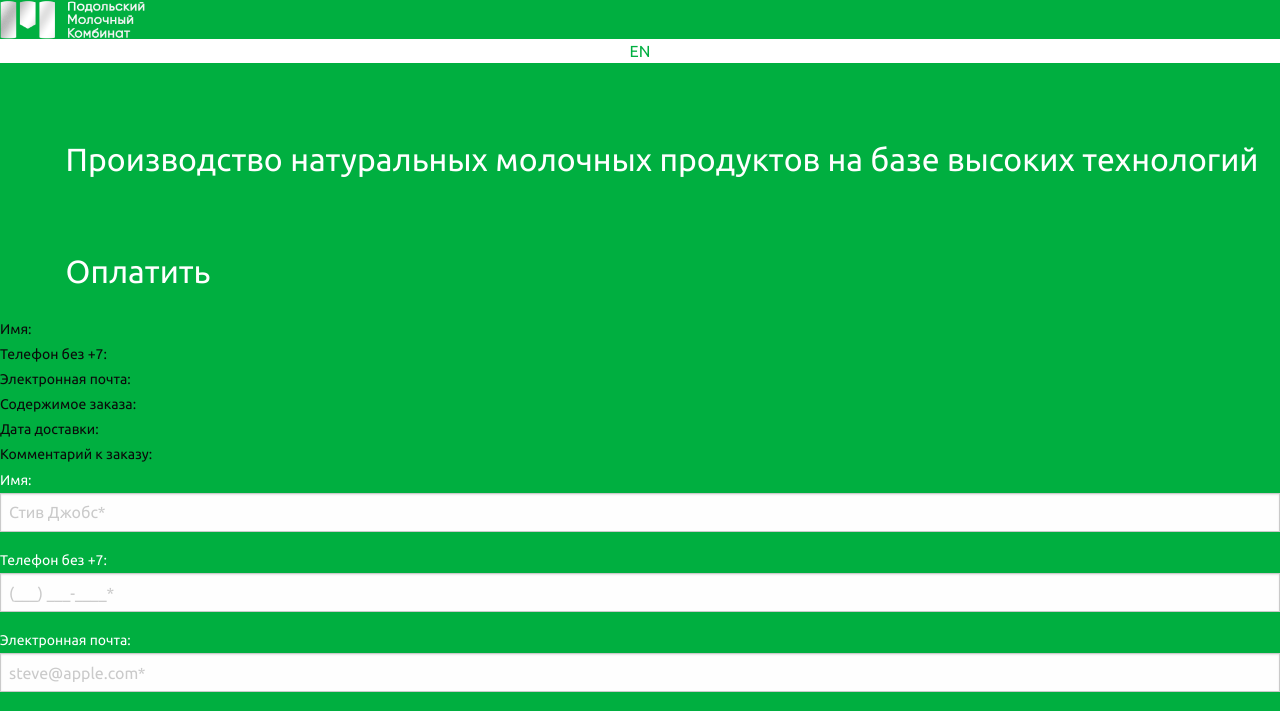
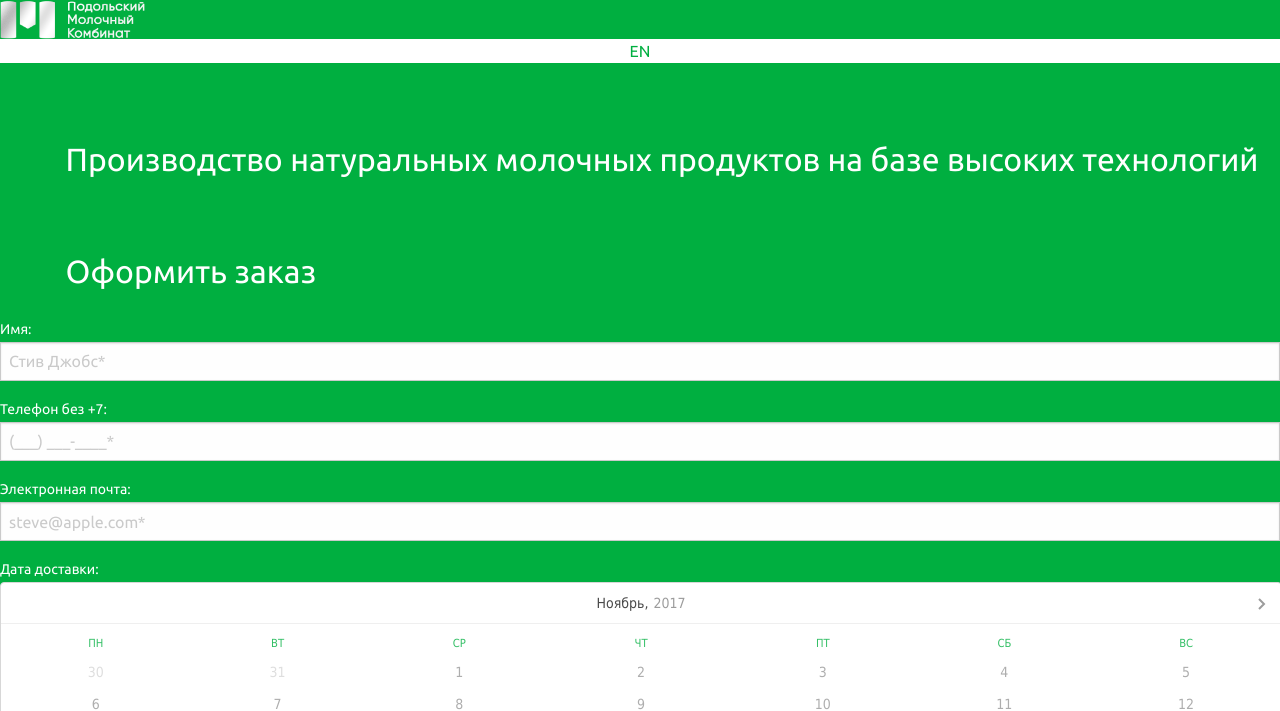
Before and after one commit to s-mayorov/pmk, a Django app: page /order/38/ in a window 1280 px wide. Shown: the top 711 px of the page. Run offline with Django 3.2, Linux system fonts and the light colour scheme; data comes from the database, SQL or seed files in the repository; both versions use the stored data as it was after the commit; parts of the project's set-up code (start-up, migrations or seed data) failed here and were passed over; some libraries are stand-ins or nearby versions.

Commit message:
order total and current date

```diff
--- a/main/forms.py
+++ b/main/forms.py
@@ -20,4 +20,4 @@ class OrderForm(forms.ModelForm):
 		labels = {
             'tel':u'Телефон без +7',
         }
-		exclude = ()
+		exclude = ('total',)
--- a/main/models.py
+++ b/main/models.py
@@ -47,6 +47,7 @@ class Order(models.Model):
 	order = models.TextField(verbose_name='Содержимое заказа', blank=True)
 	delivery_date = models.DateField(verbose_name='Дата доставки', blank=True, null=True)
 	message = models.TextField(verbose_name='Комментарий к заказу', blank=True, null=True)
+	total = models.DecimalField(verbose_name='Сумма заказа', max_digits=11, decimal_places=2, default=0)
 	completed = models.BooleanField(editable=False, default=False)
 
 	created_at = models.DateTimeField(auto_now_add=True)
@@ -60,8 +61,9 @@ class Order(models.Model):
 		return unicode(self.name) or str(self.id)
 
 
-	def generate_order_text(self, ordered_items):
+	def generate_order(self, ordered_items):
 		for k, v in ordered_items.items():
 			item = Product.objects.get(pk=k)
 			self.order += u'{}\t{}\t-- {}ед \n'.format(item.get_category_display(), item.title, v)
+			self.total += item.price*v
 		self.save()
--- a/main/views.py
+++ b/main/views.py
@@ -23,7 +23,7 @@ def index(request):
 		items = dict(request.POST)
 		items.pop('csrfmiddlewaretoken')
 		ordered_items = { int(k): int(v[0]) for k, v in items.items() if v[0] }
-		order.generate_order_text(ordered_items)
+		order.generate_order(ordered_items)
 		order.save()
 		return HttpResponseRedirect(reverse('order-view', kwargs={'order_id': order.id}))
 	else:
@@ -69,7 +69,7 @@ def send_current_orders(request):
 
 def send_client_sms(order):
 	clear_tel = "7"+"".join(c for c in order.tel if c.isdigit())
-	message = u'{}, ваш заказ готовят! Доставим: {} Inkoro.ru'.format(order.name, order.delivery_date)
+	message = u'{}, ваш заказ готовят! Доставим: {} Сумма: {} Inkoro.ru'.format(order.name, order.delivery_date, order.total)
 
 	smsc = SMSC()
 	r = smsc.send_sms(clear_tel, message.encode('utf8'))
--- a/templates/order.html
+++ b/templates/order.html
@@ -7,19 +7,10 @@
 {%block content%}
 <div class="row">
 	<div class="column small-12">
-		<p class="lead">Оплатить</p>
+		<p class="lead">Оформить заказ</p>
 	</div>
 </div>
 <div class="row">
-{% for field in order_form %}
-    <div class="fieldWrapper">
-        {{ field.errors }}
-        {{ field.label_tag }}
-        {% if field.help_text %}
-        <p class="help">{{ field.help_text|safe }}</p>
-        {% endif %}
-    </div>
-{% endfor %}
 	<div class="column small-12 medium-10 medium-centered">
 		<form action="" method="POST">{%csrf_token%}
 			<div class="row">
@@ -68,7 +59,7 @@
 				if (cellType == 'day') {
 					var today = new Date()
 					var day = date.getDay(),
-						isDisabled = disabledDays.indexOf(day) != -1 || date.toString() == new Date(2017, 10, 8).toString();
+						isDisabled = disabledDays.indexOf(day) != -1 || date.toDateString() == today.toDateString();
 					return {
 						disabled: isDisabled
 					}
```
Also changed, not shown: db.sqlite3, main/migrations/0010_auto_20171115_1423.py (added).
